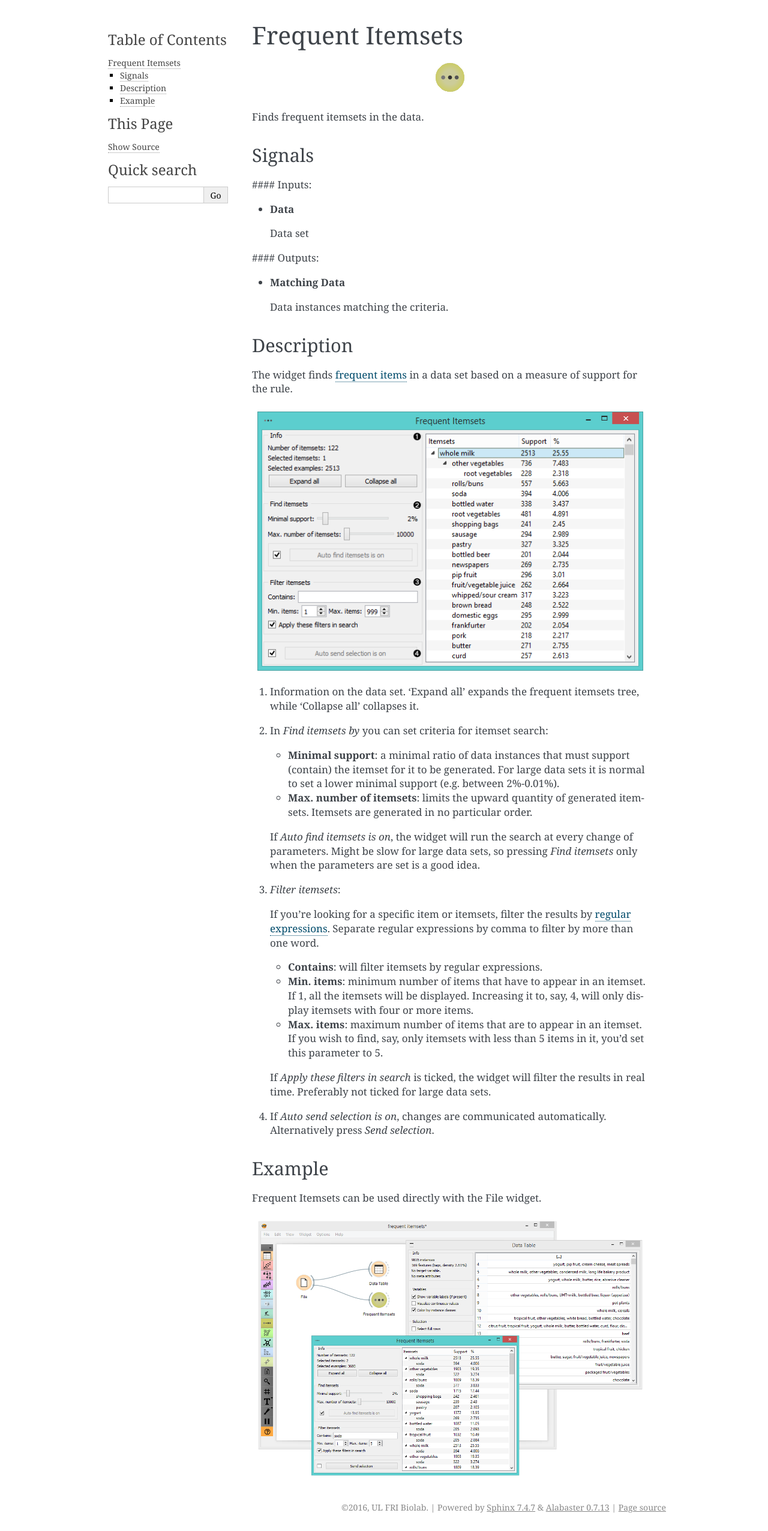
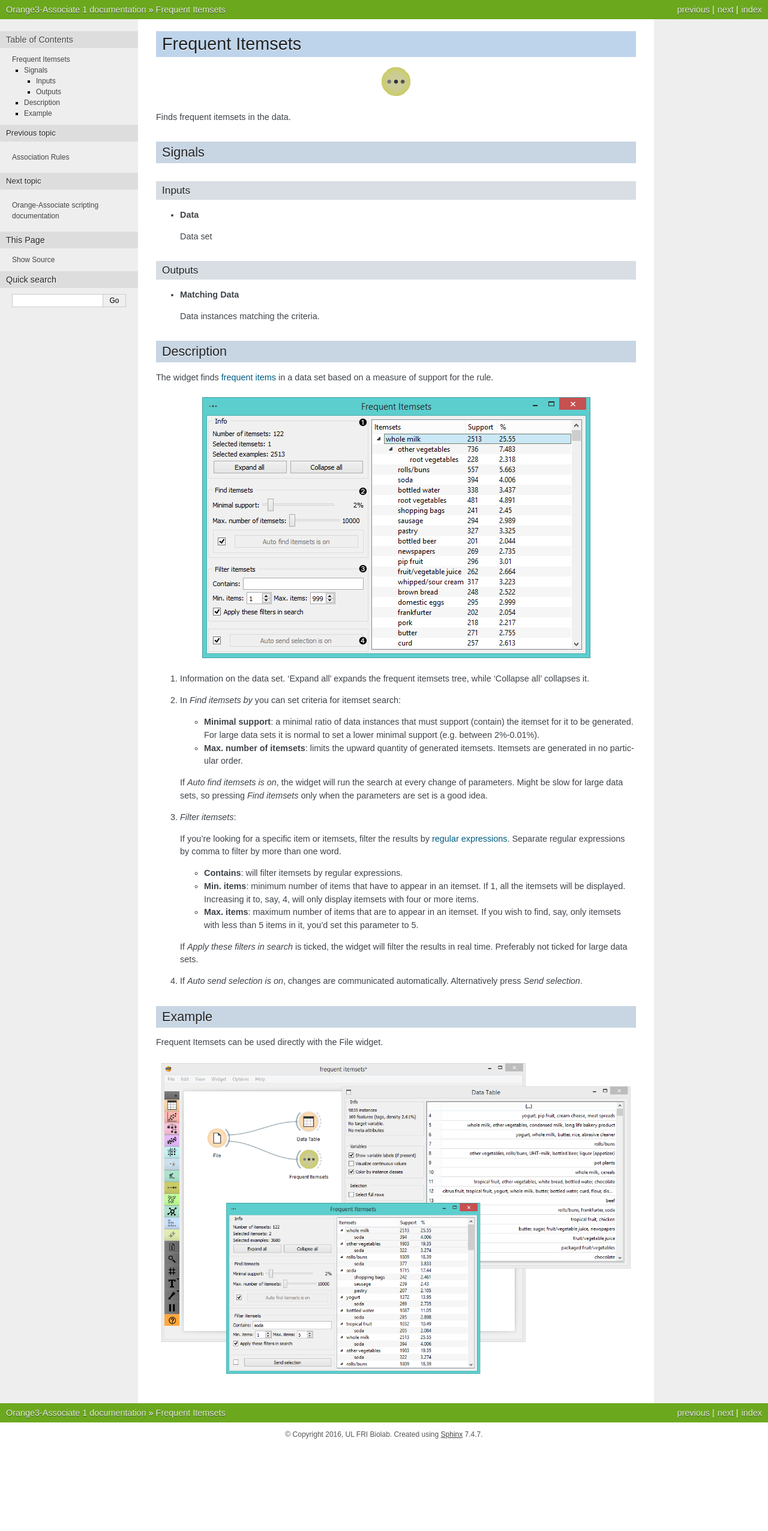
Before and after one commit to biolab/orange3-associate, a Sphinx documentation site: the page built from doc/widgets/frequentitemsets.rst, in a window 1280 px wide. Shown: the whole page at 60% size. Built offline with Sphinx 7.4.7, drawn with Linux system fonts in a browser that asks for light colours; after the commit the page ends 2411 px from its top, so only the background shows below that.

Commit message:
Fix documentation

```diff
--- a/doc/conf.py
+++ b/doc/conf.py
@@ -14,6 +14,7 @@
 # serve to show the default.
 
 import sys
+from os.path import join, dirname
 import os
 import shlex
 
@@ -21,24 +22,29 @@ import shlex
 # add these directories to sys.path here. If the directory is relative to the
 # documentation root, use os.path.abspath to make it absolute, like shown here.
 #sys.path.insert(0, os.path.abspath('.'))
+sys.path.insert(0, join(dirname(dirname(__file__)), 'orangecontrib', 'associate'))
 
 # -- General configuration ------------------------------------------------
 
 # If your documentation needs a minimal Sphinx version, state it here.
-#needs_sphinx = '1.0'
+#needs_sphinx = '1.3.0'
 
 # Add any Sphinx extension module names here, as strings. They can be
 # extensions coming with Sphinx (named 'sphinx.ext.*') or your custom
 # ones.
-extensions = []
+extensions = [
+    'sphinx.ext.autodoc',
+    'sphinx.ext.napoleon',
+]
+
+autodoc_member_order = 'bysource'
 
 # Add any paths that contain templates here, relative to this directory.
 templates_path = ['_templates']
 
 # The suffix(es) of source filenames.
 # You can specify multiple suffix as a list of string:
-# source_suffix = ['.rst', '.md']
-source_suffix = '.rst'
+source_suffix = ['.rst', '.md']
 
 # The encoding of source files.
 source_encoding = 'utf-8'
@@ -109,7 +115,7 @@ todo_include_todos = False
 
 # The theme to use for HTML and HTML Help pages.  See the documentation for
 # a list of builtin themes.
-html_theme = 'alabaster'
+html_theme = 'nature'
 
 # Theme options are theme-specific and customize the look and feel of a theme
 # further.  For a list of options available for each theme, see the
--- a/doc/index.rst
+++ b/doc/index.rst
@@ -18,11 +18,10 @@ Widgets
 Scripting
 ------------
 
- .. toctree::
+.. toctree::
    :maxdepth: 1
 
- .. automodule:: fpgrowth
-   :members:
+   scripting.rst
 
 Indices and tables
 ==================
--- /dev/null
+++ b/doc/scripting.rst
@@ -0,0 +1,5 @@
+Orange-Associate scripting documentation
+========================================
+
+.. automodule:: fpgrowth
+   :members:
--- a/doc/widgets/frequentitemsets.rst
+++ b/doc/widgets/frequentitemsets.rst
@@ -8,13 +8,15 @@ Finds frequent itemsets in the data.
 Signals
 -------
 
-#### Inputs:
+Inputs
+~~~~~~
 
 -  **Data**
 
    Data set
 
-#### Outputs:
+Outputs
+~~~~~~~
 
 -  **Matching Data**
 
```
